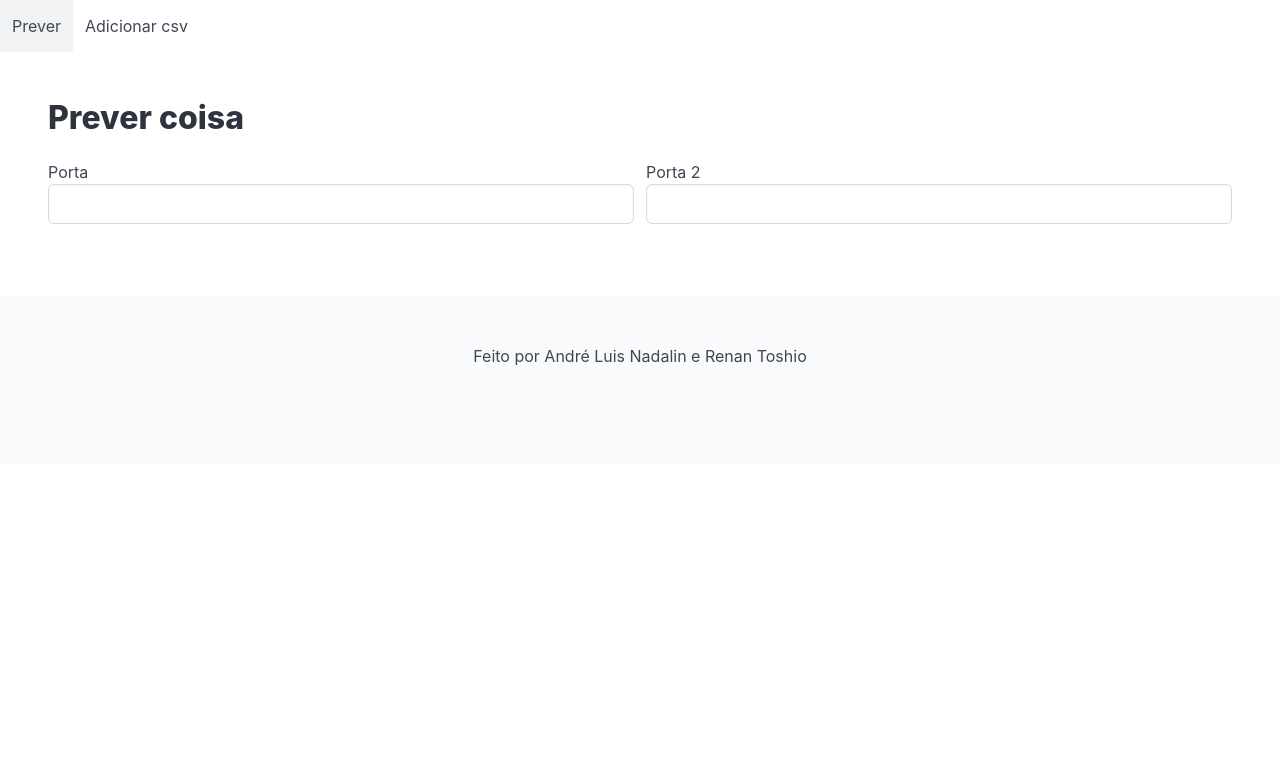
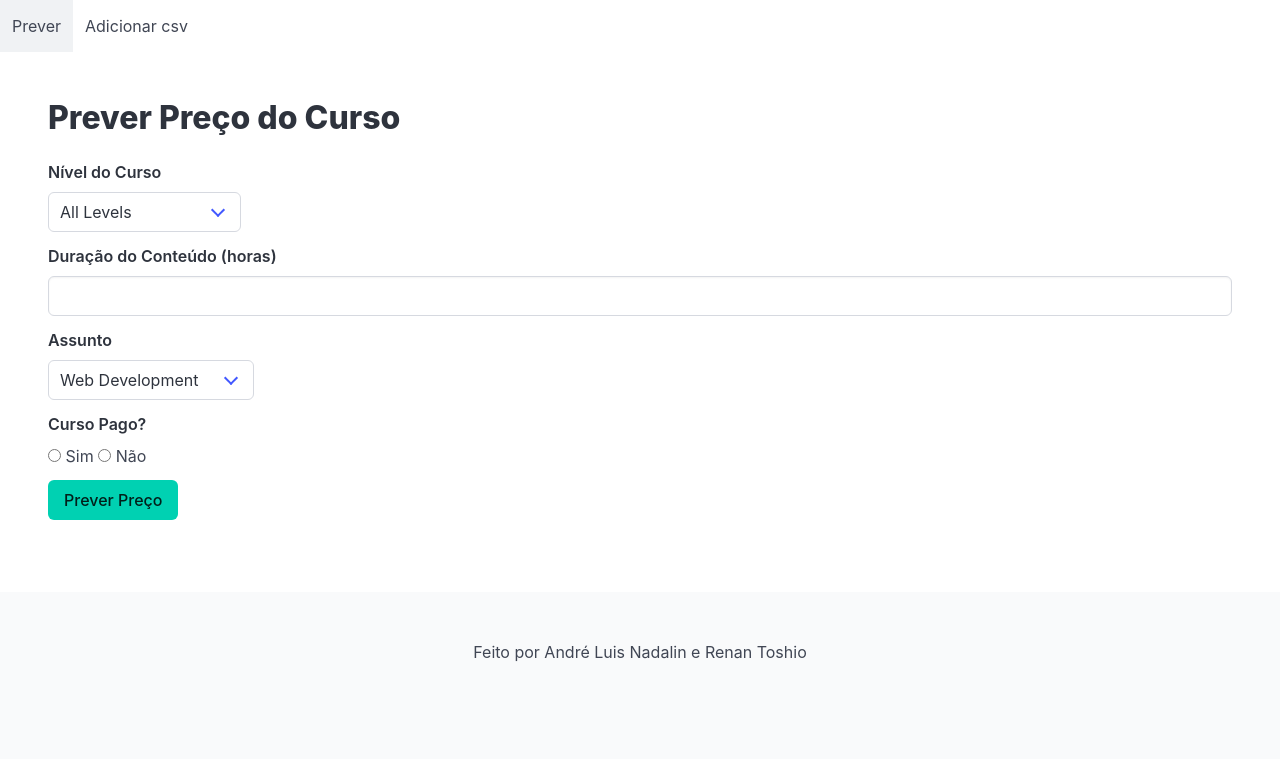
Before and after one commit to andreckw/A1-topicos-especiais, a Flask app: page / in a window 1280 px wide. Shown: the top 759 px of the page. Run offline with Flask 3, Linux system fonts and the light colour scheme.

Commit message:
Implementação do Machine Learning

```diff
--- a/main.py
+++ b/main.py
@@ -4,11 +4,76 @@ from formularios import *
 import os
 import pandas as pd
 from models import Course
+from sklearn.model_selection import train_test_split
+from sklearn.linear_model import LinearRegression
+from sklearn.preprocessing import LabelEncoder
+import numpy as np
 
 
 @app.route("/", methods=["POST", "GET"])
 def index():
-    return render_template("/index.html")
+    if request.method == "POST":
+        # Get form data
+        level = request.form.get("level")
+        content_duration = float(request.form.get("content_duration"))
+        subject = request.form.get("subject")
+        is_paid = request.form.get("is_paid") == "true"
+
+        # Get all courses from database
+        courses = Course.query.all()
+
+        if not courses:
+            flash("Não há dados suficientes para fazer a previsão. Por favor adicione dados primeiro.")
+            return render_template("/index.html")
+
+        # Prepare data for model
+        df = pd.DataFrame([{
+            'level': c.level,
+            'content_duration': c.content_duration,
+            'subject': c.subject,
+            'is_paid': c.is_paid,
+            'price': c.price
+        } for c in courses])
+
+        # Encode categorical variables
+        le_level = LabelEncoder()
+        le_subject = LabelEncoder()
+
+        df['level_encoded'] = le_level.fit_transform(df['level'])
+        df['subject_encoded'] = le_subject.fit_transform(df['subject'])
+
+        # Prepare features
+        X = df[['level_encoded', 'content_duration', 'subject_encoded', 'is_paid']].values
+        y = df['price'].values
+
+        # Train model
+        model = LinearRegression()
+        model.fit(X, y)
+
+        # Prepare input data for prediction
+        input_level = le_level.transform([level])[0]
+        input_subject = le_subject.transform([subject])[0]
+        input_data = np.array([[input_level, content_duration, input_subject, is_paid]])
+
+        # Make prediction
+        predicted_price = model.predict(input_data)[0]
+
+        return jsonify({'predicted_price': round(predicted_price, 2)})
+
+    # Get unique values for dropdowns
+    levels = db.session.query(Course.level).distinct().all()
+    subjects = db.session.query(Course.subject).distinct().all()
+
+    # Default values if database is empty
+    if not levels:
+        levels = [('All Levels',), ('Beginner Level',), ('Intermediate Level',), ('Expert Level',)]
+    if not subjects:
+        subjects = [('Web Development',), ('Business Finance',), ('Musical Instruments',),
+                   ('Graphic Design',), ('Business',), ('Other',)]
+
+    return render_template("/index.html",
+                         levels=[level[0] for level in levels],
+                         subjects=[subject[0] for subject in subjects])
 
 
 @app.route("/adicionar", methods=["POST", "GET"])
--- a/templates/adicionar.html
+++ b/templates/adicionar.html
@@ -1,4 +1,4 @@
-{% extends "base.html" %}
+    {% extends "base.html" %}
 
 {% block titulo %} Index {% endblock %}
 
--- a/templates/index.html
+++ b/templates/index.html
@@ -3,38 +3,82 @@
 {% block titulo %} Index {% endblock %}
 
 {% block corpo %}
+    <div class="container is-fullhd">
+        <h2 class="title">Prever Preço do Curso</h2>
 
-    <div class="container is-fullhd">
-        <h2 class="title">Prever coisa</h2>
-
-        <form action="#" method="post">
-            <div class="grid">
-                <div class="cell">
+        <form id="prediction-form" method="post">
             <div class="field">
-
-                        <label for="label">Porta</label>
+                <label class="label">Nível do Curso</label>
                 <div class="control">
-                            <input type="text" class="input">
+                    <div class="select">
+                        <select name="level" required>
+                            {% for level in levels %}
+                                <option value="{{ level }}">{{ level }}</option>
+                            {% endfor %}
+                        </select>
                     </div>
-
                 </div>
             </div>
 
-                <div class="cell">
-
             <div class="field">
-
-                        <label for="label">Porta 2</label>
+                <label class="label">Duração do Conteúdo (horas)</label>
                 <div class="control">
-                            <input type="text" class="input">
-                        </div>
-
-                    </div>
-
+                    <input class="input" type="number" step="0.1" name="content_duration" required>
                 </div>
             </div>
 
-        </form>
+            <div class="field">
+                <label class="label">Assunto</label>
+                <div class="control">
+                    <div class="select">
+                        <select name="subject" required>
+                            {% for subject in subjects %}
+                                <option value="{{ subject }}">{{ subject }}</option>
+                            {% endfor %}
+                        </select>
+                    </div>
+                </div>
             </div>
 
+            <div class="field">
+                <label class="label">Curso Pago?</label>
+                <div class="control">
+                    <label class="radio">
+                        <input type="radio" name="is_paid" value="true" required>
+                        Sim
+                    </label>
+                    <label class="radio">
+                        <input type="radio" name="is_paid" value="false">
+                        Não
+                    </label>
+                </div>
+            </div>
+
+            <div class="field">
+                <div class="control">
+                    <button type="submit" class="button is-primary">Prever Preço</button>
+                </div>
+            </div>
+        </form>
+
+        <div id="result" class="notification is-info" style="display: none;">
+            <p>Preço previsto: $<span id="predicted-price"></span></p>
+        </div>
+    </div>
+
+    <script>
+        document.getElementById('prediction-form').onsubmit = function(e) {
+            e.preventDefault();
+
+            fetch('/', {
+                method: 'POST',
+                body: new FormData(this)
+            })
+            .then(response => response.json())
+            .then(data => {
+                document.getElementById('result').style.display = 'block';
+                document.getElementById('predicted-price').textContent = data.predicted_price;
+            });
+        };
+    </script>
 {% endblock %}
```
Also changed, not shown: upload/udemy_courses_dataset.csv (deleted). Lines whose indentation alone changed are shown as unchanged.
